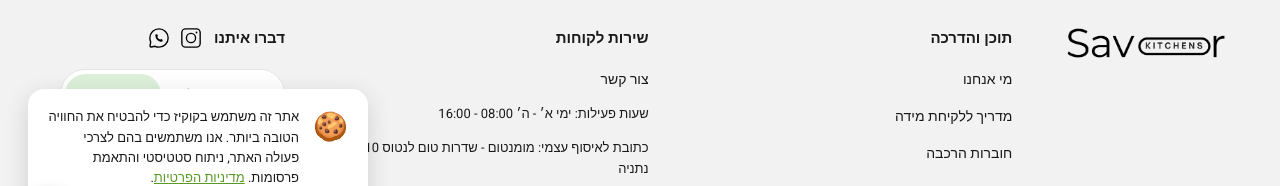
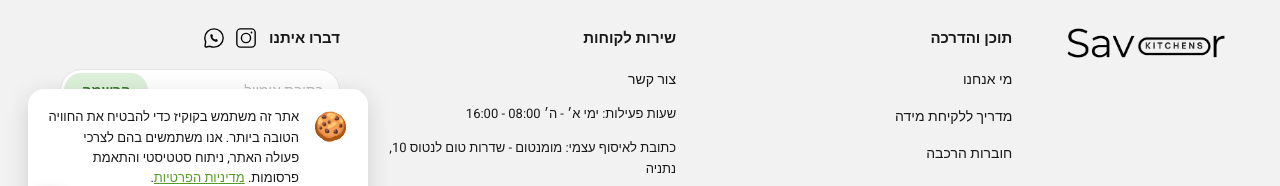
Before and after one commit to amithagai/Savor, a React (Vite) app: page / in a window 1280 px wide. Shown: the part 535-721 px from the top of the page. Built offline with nearby package versions, Linux system fonts and the light colour scheme; no server answers.

Commit message:
Adjust footer email signup proportions

```diff
--- a/src/components/Footer/Footer.css
+++ b/src/components/Footer/Footer.css
@@ -107,7 +107,16 @@
 }
 
 .footer__email-row {
-  width: 225px;
+  width: 280px;
+}
+
+.footer__email-row .newsletter__input-row input {
+  padding: 10px 16px;
+}
+
+.footer__email-row .newsletter__input-row button {
+  padding-inline: 18px;
+  margin: 3px;
 }
 
 @media (min-width: 769px) {
```
